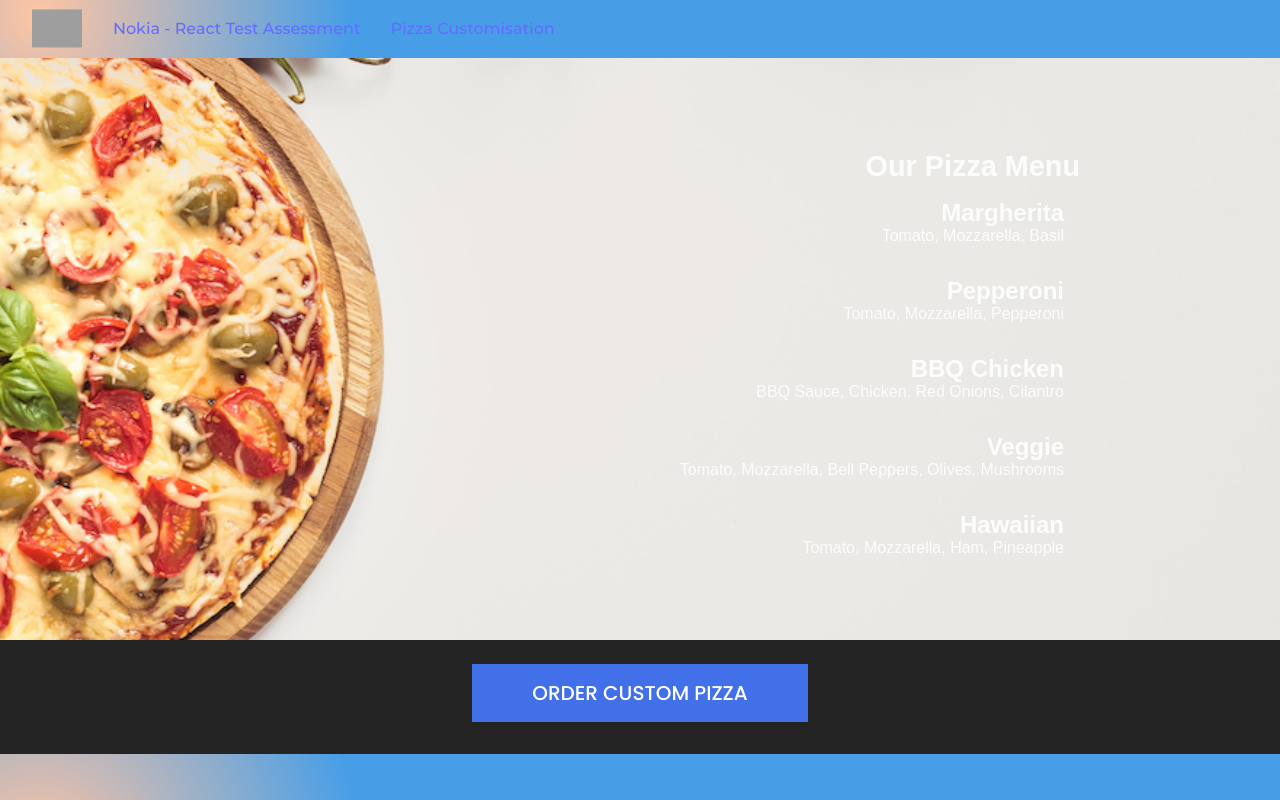
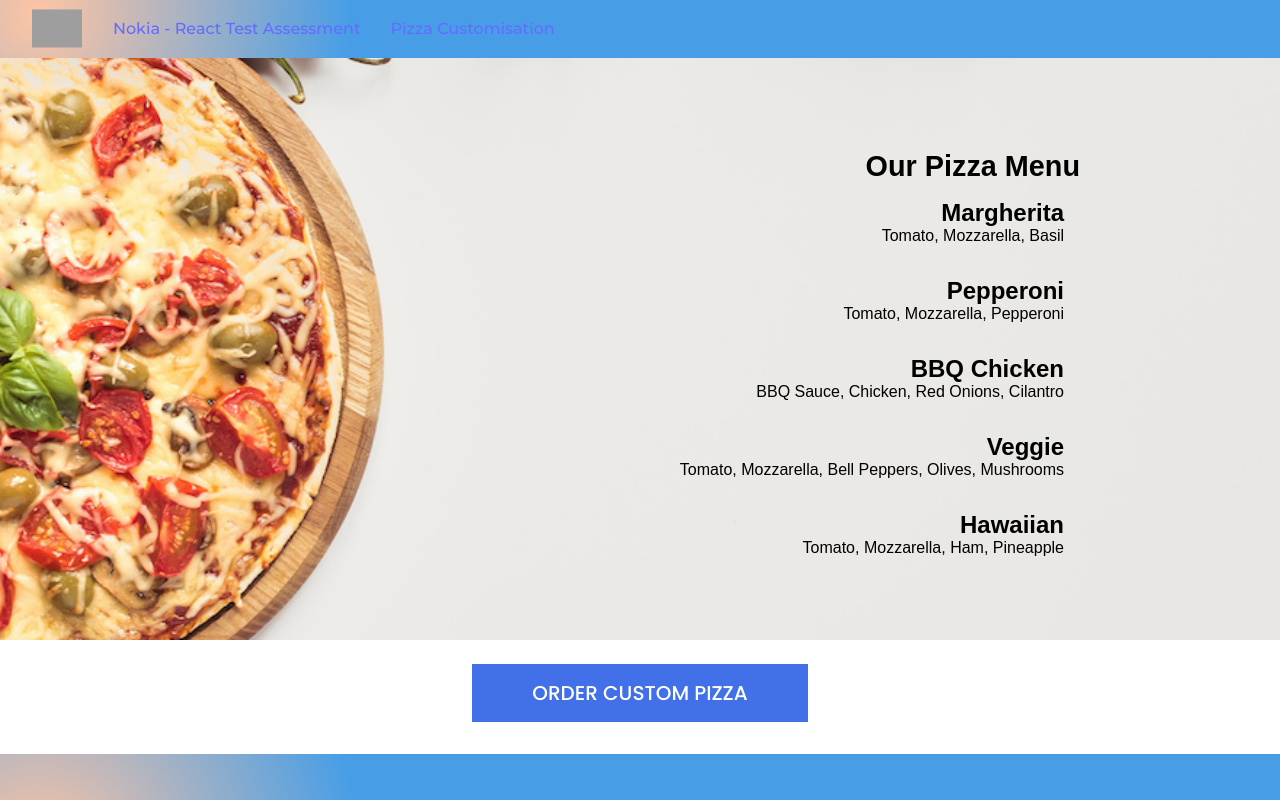
Before and after one commit to vargaae/custompizza-app, a React (Vite) app: page / in a window 1280 px wide. Shown: the top 800 px of the page. Built offline with nearby package versions, Linux system fonts and the light colour scheme; grey boxes are pictures that could not be loaded; a web font is replaced by a local one.

Commit message:
clean Up styling

```diff
--- a/src/index.css
+++ b/src/index.css
@@ -17,10 +17,6 @@
 
   --border-radius: 0px;
   --box-shadow: 0 2px 10px rgba(0, 0, 0, 0.1);
-
-  color-scheme: light dark;
-  color: rgba(255, 255, 255, 0.87);
-  background-color: #242424;
 
   font-synthesis: none;
   text-rendering: optimizeLegibility;
@@ -46,18 +42,9 @@ a:hover {
 body {
   margin: 0 auto;
   width: 100%;
-  /* display: flex;
-  place-items: center;
-  min-width: 320px;
-  min-height: 100vh; */
 }
 
-h1 {
-  font-size: 3.2em;
-  line-height: 1.1;
-}
-
-/* BACKGROUND SETTINGS:APP-> gradient/gradient__bg... világos színátmenetet lehet, hogy visszahelyezem, ha túl sötét lesz így */
+/* BACKGROUND SETTINGS */
 .gradient__bg {
   background: -moz-radial-gradient(
     circle at 3% 25%,
```
